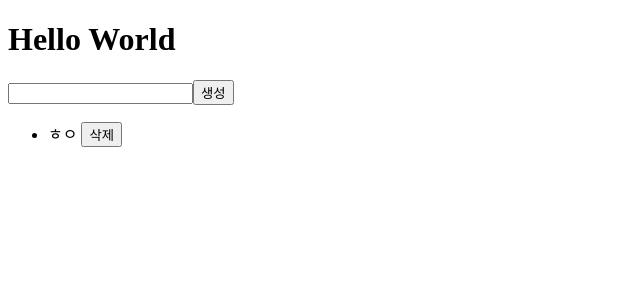
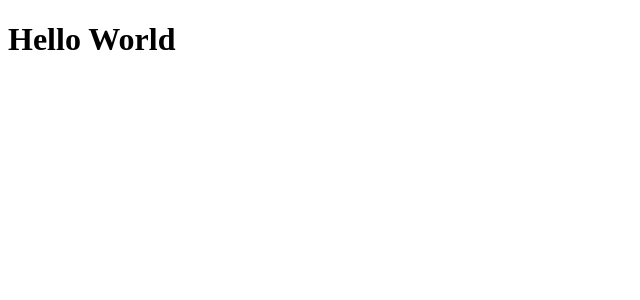
Before and after one commit to healtheloper/musinsa, a React app: page / in a window 1280 px wide. Shown: the top 300 px of the page, without its empty margins (0-640 px from the left). Built offline with nearby package versions, Linux system fonts and the light colour scheme.

Commit message:
init project

```diff
--- a/src/App.tsx
+++ b/src/App.tsx
@@ -1,39 +1,7 @@
-import { useRef, useState } from 'react';
-
-import { TodoType } from '@components/Todo';
-import Todos from '@components/Todos';
-
-const App: React.FC = () => {
-  const inputRef = useRef<HTMLInputElement>(null);
-  const [todos, setTodos] = useState<TodoType[]>([{ id: 1, title: 'ㅎㅇ' }]);
-
-  const handleClickDeleteTodo = (todoId) => {
-    const newTodos = todos.filter((todo) => todo.id !== todoId);
-    setTodos(newTodos);
-  };
-
-  return (
-    <div>
-      <h1>Hello World</h1>
-      <input ref={inputRef} type="text" />
-      <button
-        type="button"
-        onClick={() => {
-          if (!inputRef.current) return;
-          const lastTodo = todos.at(-1);
-          const newId = lastTodo ? lastTodo.id + 1 : 1;
-          const newTodo = {
-            id: newId,
-            title: inputRef?.current?.value,
-          };
-          setTodos([...todos, newTodo]);
-        }}
-      >
-        생성
-      </button>
-      <Todos todos={todos} onClickDeleteTodo={handleClickDeleteTodo} />
-    </div>
-  );
-};
+const App: React.FC = () => (
+  <div>
+    <h1>Hello World</h1>
+  </div>
+);
 
 export default App;
--- a/src/components/Todo.tsx
+++ /dev/null
@@ -1,18 +0,0 @@
-export type TodoType = {
-  id: number;
-  title: string;
-};
-
-const Todo: React.FC<{
-  todo: TodoType;
-  onClickDeleteTodo: (todoId: number) => void;
-}> = ({ todo, onClickDeleteTodo }) => (
-  <li>
-    <span>{todo.title}</span>{' '}
-    <button type="button" onClick={() => onClickDeleteTodo(todo.id)}>
-      삭제
-    </button>
-  </li>
-);
-
-export default Todo;
--- a/src/components/Todos.tsx
+++ /dev/null
@@ -1,14 +0,0 @@
-import Todo, { TodoType } from '@components/Todo';
-
-const Todos: React.FC<{
-  todos: TodoType[];
-  onClickDeleteTodo: (todoId: number) => void;
-}> = ({ todos, onClickDeleteTodo }) => (
-  <ul>
-    {todos.map((todo) => (
-      <Todo todo={todo} onClickDeleteTodo={onClickDeleteTodo} />
-    ))}
-  </ul>
-);
-
-export default Todos;
```
